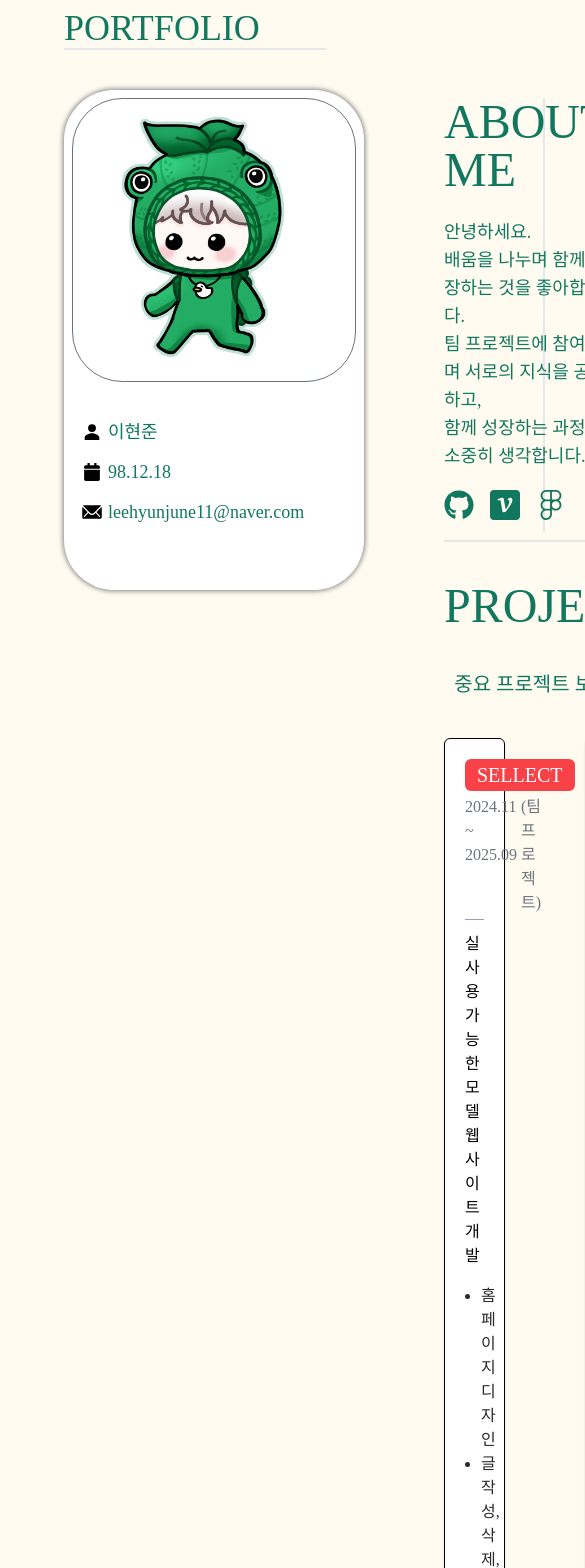
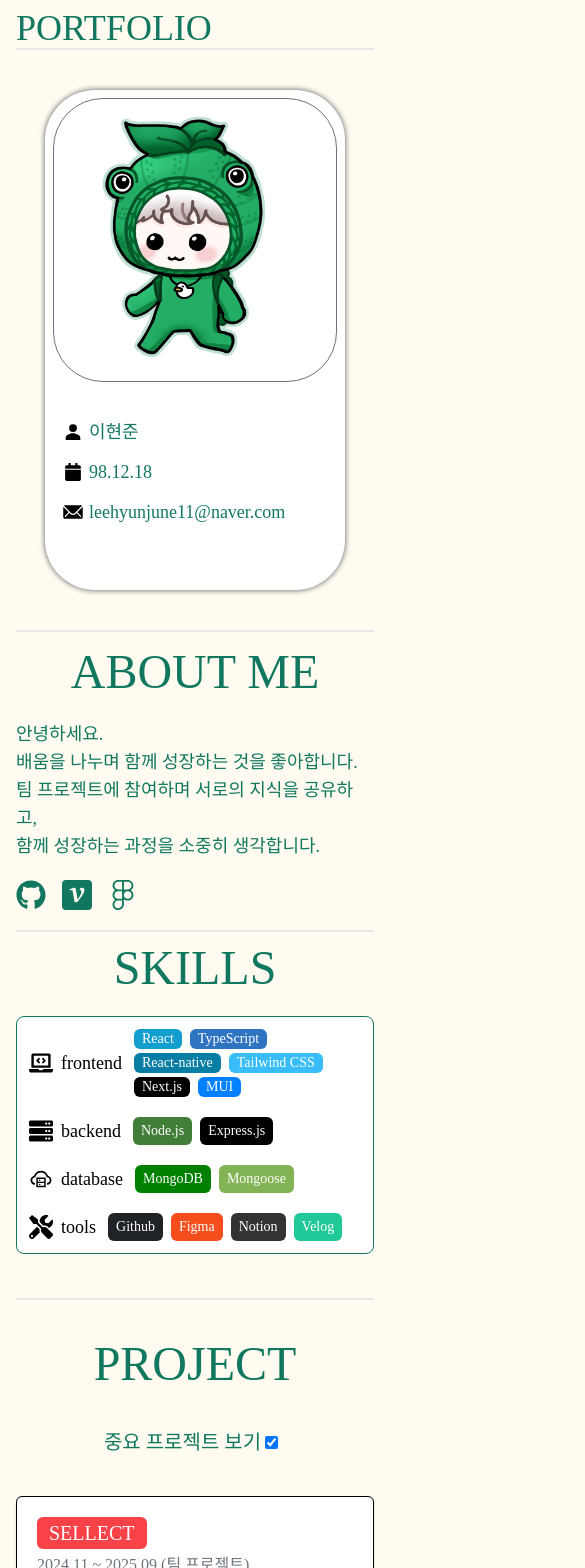
Before and after one commit to hyun-june/portfolio2025, a React (Vite) app: page / in a window 390 px wide. Shown: the top 1568 px of the page, 585 px wide, since content can reach past the window. Built offline with nearby package versions, Linux system fonts and the light colour scheme; a web font is replaced by a local one.

Commit message:
update mobile

```diff
--- a/src/App.tsx
+++ b/src/App.tsx
@@ -4,19 +4,52 @@ import Skills from "./components/Skills";
 import Profile from "./components/Profile";
 import { profileList } from "./constants/profileList";
 import "./App.css";
+import { useEffect, useState } from "react";
 
 function App() {
+  const [width, setWidth] = useState(window.innerWidth);
+
+  useEffect(() => {
+    const handleResize = () => setWidth(window.innerWidth);
+
+    window.addEventListener("resize", handleResize);
+
+    return () => window.removeEventListener("resize", handleResize);
+  }, []);
+
+  useEffect(() => {}, [width]);
+
   return (
-    <div className=" text-[var(--text-green)] px-[4em] flex flex-col">
+    <div className=" text-[var(--text-green)] px-[1em] flex flex-col xl:px-[4em]">
       <nav className="border-b-2 border-gray-200 text-4xl mt-2 font-title">
         PORTFOLIO
       </nav>
       <div className="flex my-10">
+        {width <= 1024 && width >= 768 && (
           <section className="grid h-full w-full self-center justify-self-center">
-          <div className="flex  w-full">
+            <div className="flex flex-col xl:flex-row">
+              <div className="flex border-b-2 border-gray-200 pb-10">
                 <Profile profile={profileList} />
+                <Home type="tablet" />
+              </div>
               <div className="flex flex-col flex-1">
-              <div className="grid grid-cols-2 border-b-2 border-gray-200 py-2">
+                <div className="flex flex-col xl:grid grid-cols-2 border-b-2 border-gray-200 py-2">
+                  <Skills />
+                </div>
+                <Project />
+              </div>
+            </div>
+          </section>
+        )}
+
+        {width <= 768 && (
+          <section className="grid h-full w-full self-center justify-self-center">
+            <div className="flex flex-col xl:flex-row">
+              <div className="flex border-b-2 border-gray-200 pb-10 justify-center ">
+                <Profile profile={profileList} />
+              </div>
+              <div className="flex flex-col flex-1">
+                <div className="flex flex-col xl:grid grid-cols-2 border-b-2 border-gray-200 py-2">
                   <Home />
                   <Skills />
                 </div>
@@ -24,6 +57,21 @@ function App() {
               </div>
             </div>
           </section>
+        )}
+        {width > 1024 && (
+          <section className="grid h-full w-full self-center justify-self-center">
+            <div className="flex flex-col xl:flex-row">
+              <Profile profile={profileList} />
+              <div className="flex flex-col flex-1">
+                <div className="flex flex-col xl:grid grid-cols-2 border-b-2 border-gray-200 py-2">
+                  <Home />
+                  <Skills />
+                </div>
+                <Project />
+              </div>
+            </div>
+          </section>
+        )}
       </div>
     </div>
   );
--- a/src/components/Home.tsx
+++ b/src/components/Home.tsx
@@ -4,12 +4,22 @@ import { FaFigma } from "react-icons/fa";
 import { profileList } from "./../constants/profileList";
 // import { RiNotionFill } from "react-icons/ri";
 
-const Home = () => {
+interface HomeProps {
+  type?: string;
+}
+
+const Home = ({ type }: HomeProps) => {
   const { git, velog, figma } = profileList;
   return (
-    <div className="grid border-r-2 border-gray-200">
-      <section className="flex flex-col justify-between">
-        <h1 className="text-5xl">ABOUT ME</h1>
+    <div
+      className={`flex-1 xl:grid border-gray-200 ${
+        type === "tablet"
+          ? "border-0 border-r-0 flex"
+          : "border-b-2 xl:border-b-0 xl:border-r-2"
+      }`}
+    >
+      <section className="flex flex-col justify-between items-center my-2 xl:items-start">
+        <h1 className="text-5xl w-max">ABOUT ME</h1>
 
         <div className="h-full flex flex-col justify-between py-3">
           <p className="text-lg mt-3 flex font-sub">
--- a/src/components/Profile.tsx
+++ b/src/components/Profile.tsx
@@ -40,7 +40,7 @@ const Profile = ({ profile }: ProfileProps) => {
   );
 
   return (
-    <div className="w-[300px] h-[500px] p-2 bg-white  shadow-[0px_0px_5px_1px_gray] rounded-[50px] flex flex-col  font-sub mr-20">
+    <div className="w-[300px] h-[500px]  p-2 bg-white  shadow-[0px_0px_5px_1px_gray] rounded-[50px] flex flex-col font-sub xl:mr-20">
       <img
         className="w-full aspect-square rounded-[50px] border border-gray-500"
         src={src}
--- a/src/components/Project.tsx
+++ b/src/components/Project.tsx
@@ -26,7 +26,7 @@ const Project = () => {
         />
       </label>
 
-      <section className=" grid grid-cols-2 gap-20 py-10 w-full">
+      <section className="flex flex-col items-center xl:grid grid-cols-2 gap-20 py-10 w-full">
         {filterList.map((item, i) => (
           <ProjectForm item={item} key={i} />
         ))}
--- a/src/components/ProjectForm.tsx
+++ b/src/components/ProjectForm.tsx
@@ -39,7 +39,7 @@ const ProjectForm = ({ item }: ProjectFormProps) => {
   const [modalIsOpen, setModalIsOpen] = useState<boolean>(false);
 
   return (
-    <div className="border shadow-sm p-5 rounded-md flex flex-col font-sub bg-white text-black">
+    <div className="w-full border shadow-sm p-5 rounded-md flex flex-col font-sub bg-white text-black">
       <div>
         <div className="border-b-1 border-gray-400">
           <h4
--- a/src/components/Skills.tsx
+++ b/src/components/Skills.tsx
@@ -12,24 +12,27 @@ const skillIcons: Record<string, React.ReactElement> = {
 };
 const Skills = () => {
   return (
-    <div className="pl-10">
-      <h1 className="text-5xl">SKILLS</h1>
-      <div className="border p-5 my-6 rounded-lg w-max flex flex-col gap-5 font-sub bg-white">
+    <div className="p-0 my-3 flex flex-col justify-center items-center xl:pl-10 xl:items-start">
+      <h1 className="text-5xl w-max">SKILLS</h1>
+      <div className="border p-3 my-6 rounded-lg flex flex-col gap-5 font-sub bg-white">
         {Object.entries(skillList).map(([category, skills]) => (
-          <div className="flex gap-1">
-            <div className="flex items-center gap-2 text-black mr-5 w-25">
+          <div className="flex xl:flex gap-1">
+            <div className="flex items-center gap-2 text-black xl:w-25 mr-2">
               <span className=" text-2xl">{skillIcons[category]}</span>
               <span className="text-lg">{category}</span>
             </div>
+
+            <div className="flex flex-wrap gap-1">
               {skills.map((item, i) => (
-              <span
-                className="mr-1 text-white rounded-md px-2"
+                <div
+                  className="mr-1 text-white rounded-md px-2 text-sm flex items-center"
                   style={{ backgroundColor: item.color }}
                   key={i}
                 >
                   {item.label}
-              </span>
+                </div>
               ))}
+            </div>
           </div>
         ))}
       </div>
```
Lines whose indentation alone changed are shown as unchanged.
